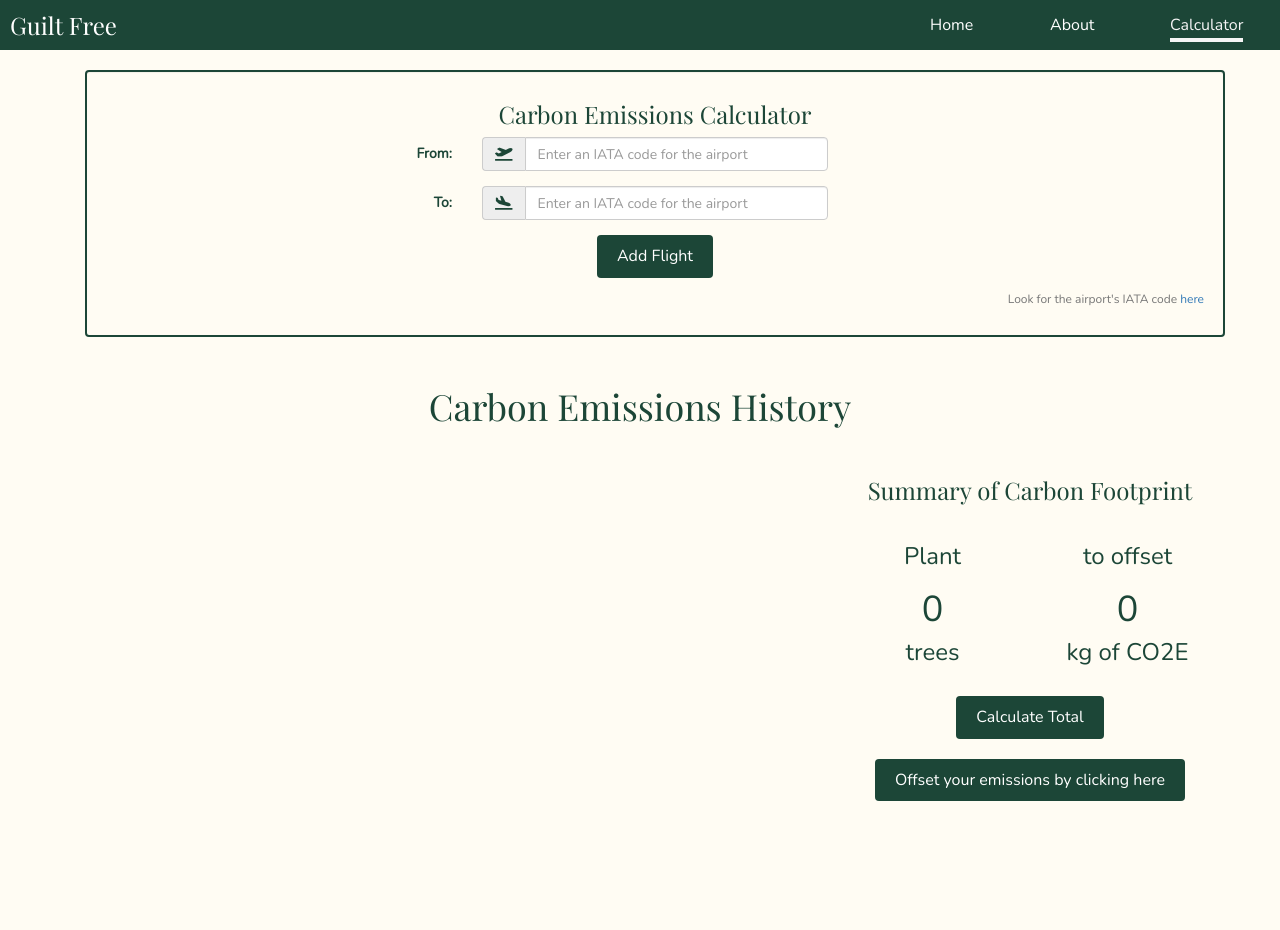
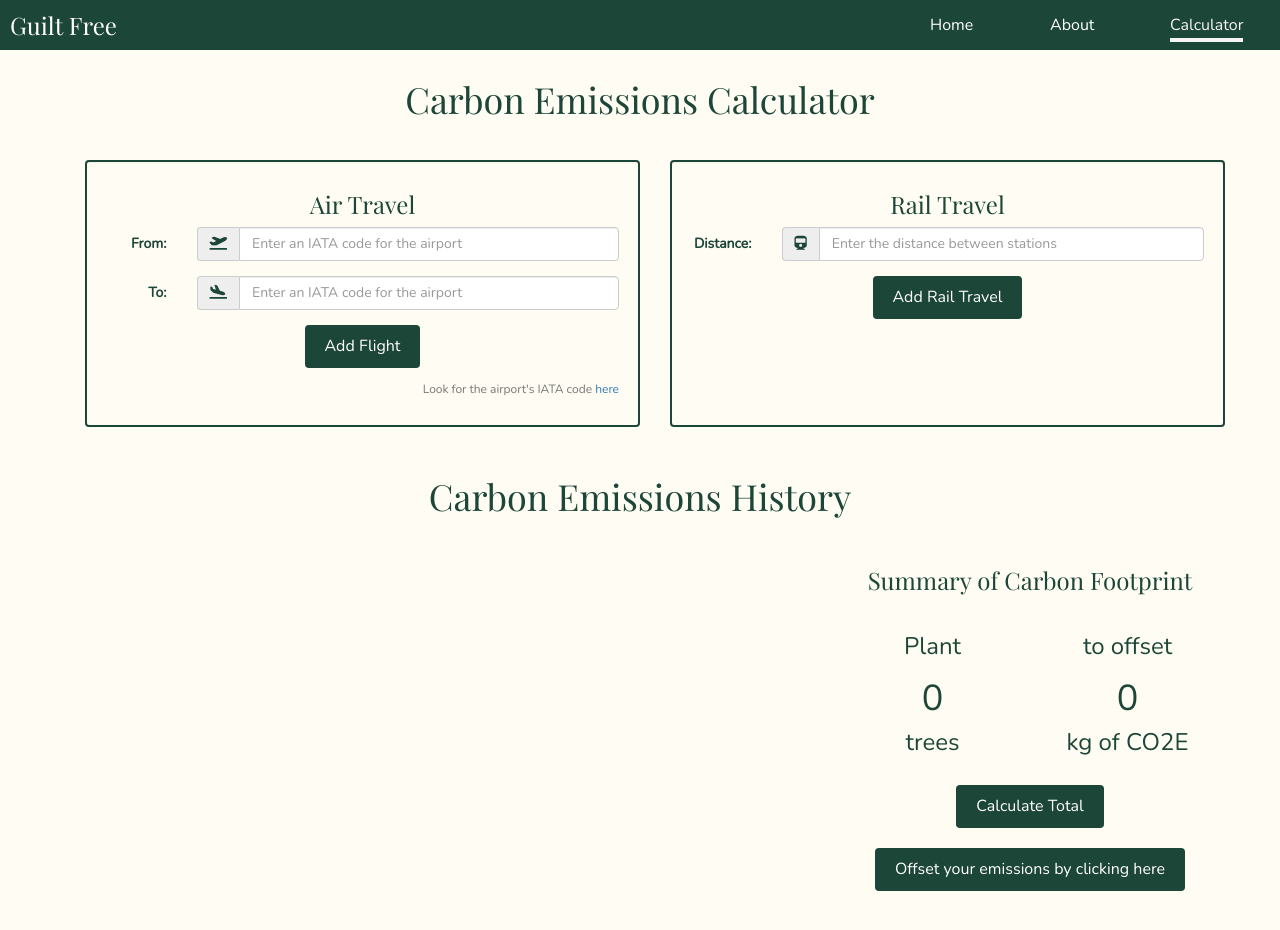
Before and after one commit to vithya27/Carbon-Footprint-Calculator, a React (Create React App) app: page /calculator in a window 1280 px wide. Shown: the top 930 px of the page. Before the commit the page ends 853 px from the top, so only its background shows below. Built offline with nearby package versions, Linux system fonts and the light colour scheme.

Commit message:
Added form for rail travel

```diff
--- a/src/components/Calculator.jsx
+++ b/src/components/Calculator.jsx
@@ -1,5 +1,6 @@
 import React, { useState, useEffect } from "react";
 import Form from "./Form";
+import RailForm from "../components/RailForm";
 import Summary from "./Summary";
 import Graph from "./Graph";
 
@@ -10,6 +11,12 @@ const Calculator = () => {
 
   const handleFormData = (newActivity) => {
     setActivity([newActivity, ...activity]);
+  };
+
+  const [railActivity, setRailActivity] = useState([]);
+
+  const handleRailFormData = (newRailActivity) => {
+    setRailActivity([newRailActivity, ...railActivity]);
   };
 
   const fetchPost = async (url) => {
@@ -55,8 +62,15 @@ const Calculator = () => {
 
   return (
     <div className="container">
-      <Form onSave={handleFormData} />
-
+      <div className="graphTitleContainer">
+        <h1 className="graphTitle">Carbon Emissions Calculator</h1>
+      </div>
+      <div className="container">
+        <div className="row">
+          <Form onSave={handleFormData} />
+          <RailForm onSave={handleRailFormData} />
+        </div>
+      </div>
       <div className="graphTitleContainer">
         <h1 className="graphTitle">Carbon Emissions History</h1>
       </div>
--- a/src/components/Form.jsx
+++ b/src/components/Form.jsx
@@ -19,7 +19,7 @@ const Form = (props) => {
 
   return (
     <>
-      <div className="container">
+      <div className="col-md-6">
         <br />
         <form
           className="well form-horizontal"
@@ -29,13 +29,13 @@ const Form = (props) => {
           })}
         >
           <center>
-            <h2 className="formTitle">Carbon Emissions Calculator</h2>
+            <h2 className="formTitle">Air Travel</h2>
           </center>
           <div className="form-group">
-            <label htmlFor="for" className="control-label col-md-4">
+            <label htmlFor="for" className="control-label col-md-2">
               From:
             </label>
-            <div className="col-md-4 inputGroupContainer">
+            <div className="col-md-10 inputGroupContainer">
               <div className="input-group">
                 <span className="input-group-addon">
                   <i className="fas fa-plane-departure"></i>
@@ -70,10 +70,10 @@ const Form = (props) => {
             </div>
           </div>
           <div className="form-group">
-            <label htmlFor="to" className="control-label col-md-4">
+            <label htmlFor="to" className="control-label col-md-2">
               To:
             </label>
-            <div className="col-md-4 inputGroupContainer">
+            <div className="col-md-10 inputGroupContainer">
               <div className="input-group">
                 <span className="input-group-addon">
                   <i className="fas fa-plane-arrival"></i>
@@ -106,7 +106,6 @@ const Form = (props) => {
                 </p>
               )}
             </div>
-
           </div>
           <div className="form-group">
             <div className="buttonHolder">
--- /dev/null
+++ b/src/components/RailForm.jsx
@@ -0,0 +1,74 @@
+import React, { useEffect } from "react";
+import { useForm } from "react-hook-form";
+
+const Form = (props) => {
+  const {
+    register,
+    handleSubmit,
+    reset,
+    formState,
+    formState: { errors, isSubmitSuccessful },
+  } = useForm({ defaultValues: { distance: "" } });
+
+  useEffect(() => {
+    if (formState.isSubmitSuccessful) {
+      reset("", { keepValues: false });
+    }
+  }, [formState, reset]);
+
+  return (
+    <>
+      <div className="col-md-6">
+        <br />
+        <form
+          className="well form-horizontal"
+          id="form"
+          onSubmit={handleSubmit((data) => {
+            props.onSave(data);
+          })}
+        >
+          <center>
+            <h2 className="formTitle">Rail Travel</h2>
+          </center>
+          <div className="form-group">
+            <label htmlFor="distance" className="control-label col-md-2">
+              Distance:
+            </label>
+            <div className="col-md-10 inputGroupContainer">
+              <div className="input-group">
+                <span className="input-group-addon">
+                  <i className="fas fa-train"></i>
+                </span>
+                <input
+                  className="form-control"
+                  placeholder="Enter the distance between stations"
+                  {...register("distance", {
+                    required: true,
+                    valueAsNumber: true,
+                    validate: (value) => value > 0,
+                  })}
+                  aria-invalid={errors.distance ? "true" : "false"}
+                />
+              </div>
+              {errors.distance && errors.distance?.type === "required" && (
+                <p role="alert">The distance field is required.</p>
+              )}
+              {errors.distance && errors.distance?.type === "validate" && (
+                <p role="alert">The distance field requires a number.</p>
+              )}
+            </div>
+          </div>
+          <div className="form-group">
+            <div className="buttonHolder">
+              <button type="submit" className="btn">
+                Add Rail Travel
+              </button>
+            </div>
+          </div>{" "}
+        </form>
+      </div>
+    </>
+  );
+};
+
+export default Form;
--- a/src/index.css
+++ b/src/index.css
@@ -9,6 +9,8 @@
 .well {
   background-color: #fffcf3;
   border: solid 2px #1c4637;
+  height: 267.42px;
+
 }
 
 .backgroundContainer {
```
